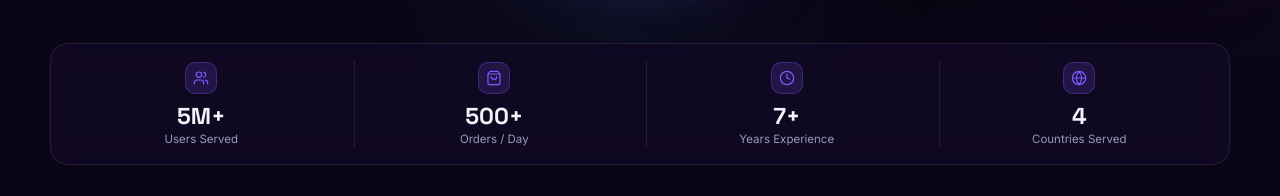
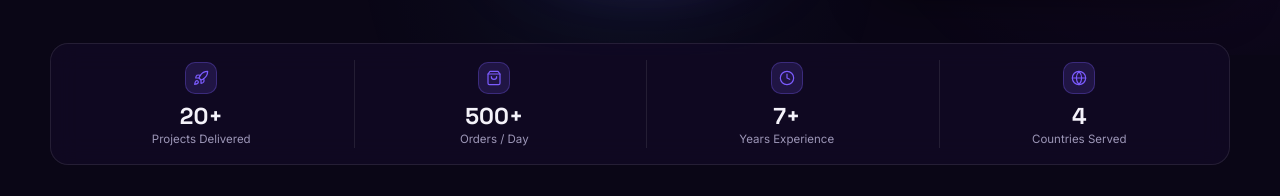
Before and after one commit to mohamedjs/mohamedjs, a React (Vite) app: page / in a window 1280 px wide. Shown: the part 745-941 px from the top of the page. Built offline with nearby package versions, Linux system fonts and the light colour scheme.

Commit message:
Update stats bar: replace users served with 20+ Projects Delivered

```diff
--- a/src/components/Hero.tsx
+++ b/src/components/Hero.tsx
@@ -39,8 +39,8 @@ const techChips: { name: IconName; title: string }[] = [
 ];
 
 const statIcons = [
-  // Users Served — users/people
-  <svg key="0" viewBox="0 0 24 24" fill="none" stroke="currentColor" strokeWidth="1.8" strokeLinecap="round" strokeLinejoin="round"><path d="M16 21v-2a4 4 0 0 0-4-4H6a4 4 0 0 0-4 4v2" /><circle cx="9" cy="7" r="4" /><path d="M22 21v-2a4 4 0 0 0-3-3.87M16 3.13a4 4 0 0 1 0 7.75" /></svg>,
+  // Projects Delivered — rocket
+  <svg key="0" viewBox="0 0 24 24" fill="none" stroke="currentColor" strokeWidth="1.8" strokeLinecap="round" strokeLinejoin="round"><path d="M4.5 16.5c-1.5 1.26-2 5-2 5s3.74-.5 5-2c.71-.84.7-2.13-.09-2.91a2.18 2.18 0 0 0-2.91-.09z" /><path d="m12 15-3-3a22 22 0 0 1 2-3.95A12.88 12.88 0 0 1 22 2c0 2.72-.78 7.5-6 11a22.35 22.35 0 0 1-4 2z" /><path d="M9 12H4s.55-3.03 2-4c1.62-1.08 5 0 5 0" /><path d="M12 15v5s3.03-.55 4-2c1.08-1.62 0-5 0-5" /></svg>,
   // Orders / Day — shopping bag
   <svg key="1" viewBox="0 0 24 24" fill="none" stroke="currentColor" strokeWidth="1.8" strokeLinecap="round" strokeLinejoin="round"><path d="M6 2 3 6v14a2 2 0 0 0 2 2h14a2 2 0 0 0 2-2V6l-3-4Z" /><path d="M3 6h18M16 10a4 4 0 0 1-8 0" /></svg>,
   // Years Experience — clock
--- a/src/data/portfolio.ts
+++ b/src/data/portfolio.ts
@@ -38,7 +38,7 @@ export const profile = {
 };
 
 export const stats = [
-  { value: "5M+", label: "Users Served" },
+  { value: "20+", label: "Projects Delivered" },
   { value: "500+", label: "Orders / Day" },
   { value: "7+", label: "Years Experience" },
   { value: "4", label: "Countries Served" },
```
